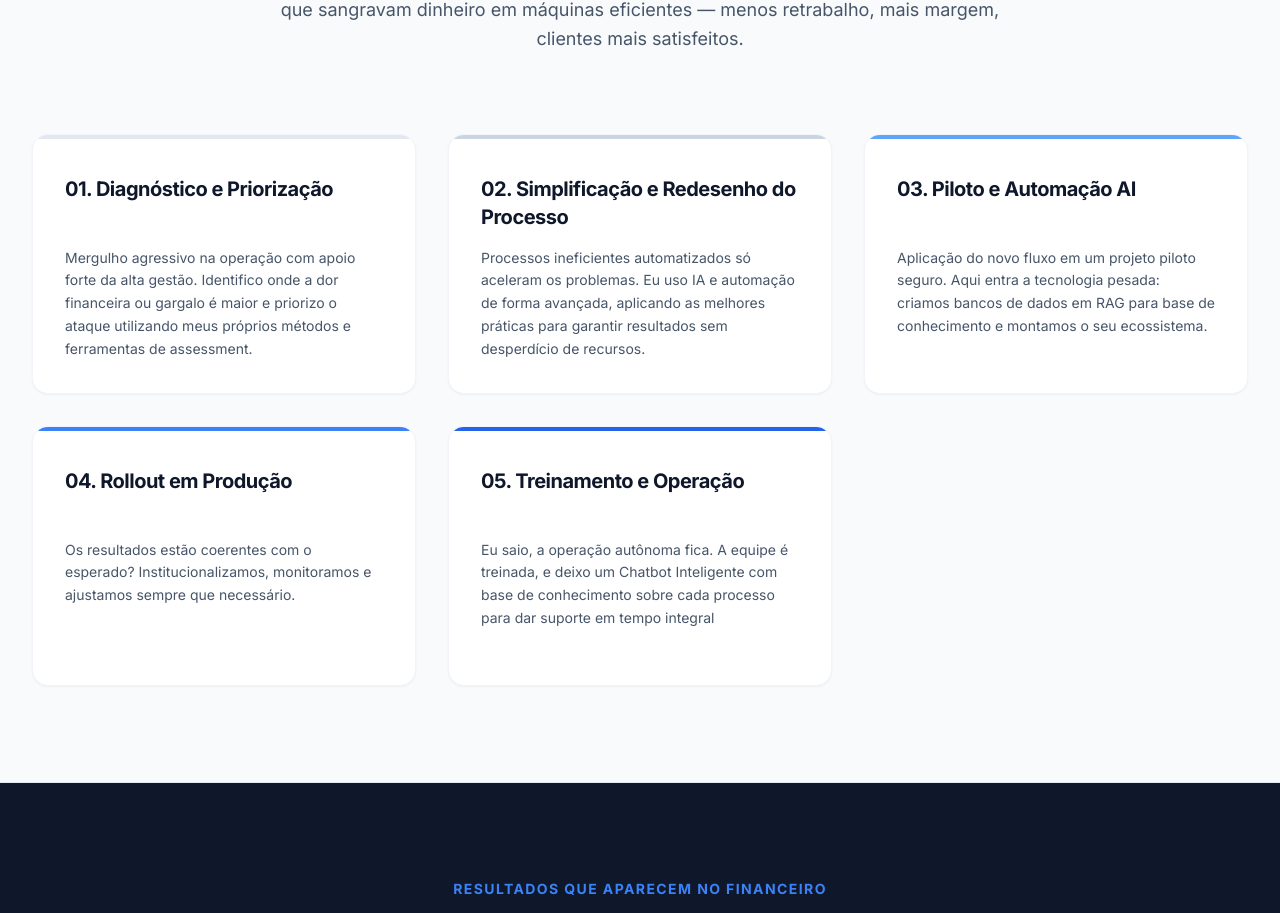
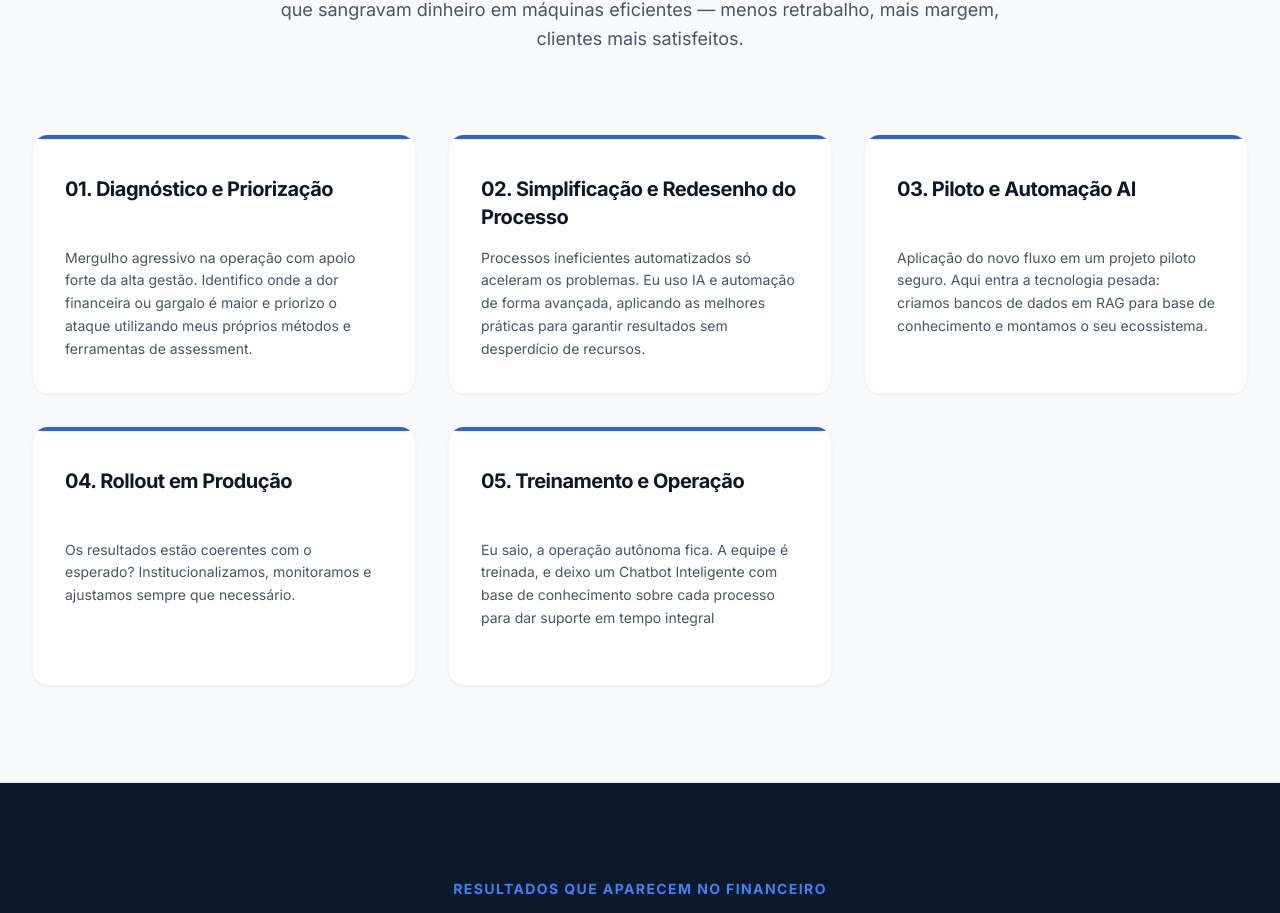
Before and after one commit to Lindualdo/aldosantos, a Next.js app: page / in a window 1280 px wide. Shown: the part 2635-3548 px from the top of the page. Built offline with nearby package versions, Linux system fonts and the light colour scheme.

Commit message:
ajustes nas bordas - como posso audar

```diff
--- a/app/page.tsx
+++ b/app/page.tsx
@@ -192,7 +192,7 @@ export default function Home() {
           <div className="grid md:grid-cols-3 gap-8 items-stretch">
             {/* Passo 01 */}
             <div className="bg-white p-8 rounded-2xl shadow-sm border border-slate-100 flex flex-col h-full min-h-[260px] relative overflow-hidden group hover:border-blue-200 transition-all duration-300 hover:shadow-md">
-              <div className="w-full h-1 bg-slate-200 absolute top-0 left-0 group-hover:bg-blue-300 transition-colors" />
+              <div className="w-full h-1 bg-blue-600 absolute top-0 left-0 transition-colors" />
               <div className="min-h-[4rem] mb-4 pt-2">
                 <h4 className="font-bold text-slate-900 tracking-tight text-xl">01. Diagnóstico e Priorização</h4>
               </div>
@@ -201,7 +201,7 @@ export default function Home() {
 
             {/* Passo 02 */}
             <div className="bg-white p-8 rounded-2xl shadow-sm border border-slate-100 flex flex-col h-full min-h-[260px] relative overflow-hidden group hover:border-blue-200 transition-all duration-300 hover:shadow-md">
-              <div className="w-full h-1 bg-slate-300 absolute top-0 left-0 group-hover:bg-blue-400 transition-colors" />
+              <div className="w-full h-1 bg-blue-600 absolute top-0 left-0 transition-colors" />
               <div className="min-h-[4rem] mb-4 pt-2">
                 <h4 className="font-bold text-slate-900 tracking-tight text-xl">02. Simplificação e Redesenho do Processo</h4>
               </div>
@@ -210,7 +210,7 @@ export default function Home() {
 
             {/* Passo 03 */}
             <div className="bg-white p-8 rounded-2xl shadow-sm border border-slate-100 flex flex-col h-full min-h-[260px] relative overflow-hidden group hover:border-blue-200 transition-all duration-300 hover:shadow-md">
-              <div className="w-full h-1 bg-blue-400 absolute top-0 left-0 group-hover:bg-blue-500 transition-colors" />
+              <div className="w-full h-1 bg-blue-600 absolute top-0 left-0 transition-colors" />
               <div className="min-h-[4rem] mb-4 pt-2">
                 <h4 className="font-bold text-slate-900 tracking-tight text-xl">03. Piloto e Automação AI</h4>
               </div>
@@ -219,7 +219,7 @@ export default function Home() {
 
             {/* Passo 04 */}
             <div className="bg-white p-8 rounded-2xl shadow-sm border border-slate-100 flex flex-col h-full min-h-[260px] relative overflow-hidden group hover:border-blue-200 transition-all duration-300 hover:shadow-md">
-              <div className="w-full h-1 bg-blue-500 absolute top-0 left-0 group-hover:bg-blue-600 transition-colors" />
+              <div className="w-full h-1 bg-blue-600 absolute top-0 left-0 transition-colors" />
               <div className="min-h-[4rem] mb-4 pt-2">
                 <h4 className="font-bold text-slate-900 tracking-tight text-xl">04. Rollout em Produção</h4>
               </div>
@@ -228,7 +228,7 @@ export default function Home() {
 
             {/* Passo 05 */}
             <div className="bg-white p-8 rounded-2xl shadow-sm border border-slate-100 flex flex-col h-full min-h-[260px] relative overflow-hidden group hover:border-blue-200 transition-all duration-300 hover:shadow-md">
-              <div className="w-full h-1 bg-blue-600 absolute top-0 left-0 group-hover:bg-blue-700 transition-colors" />
+              <div className="w-full h-1 bg-blue-600 absolute top-0 left-0 transition-colors" />
               <div className="min-h-[4rem] mb-4 pt-2">
                 <h4 className="font-bold text-slate-900 tracking-tight text-xl">05. Treinamento e Operação</h4>
               </div>
```
